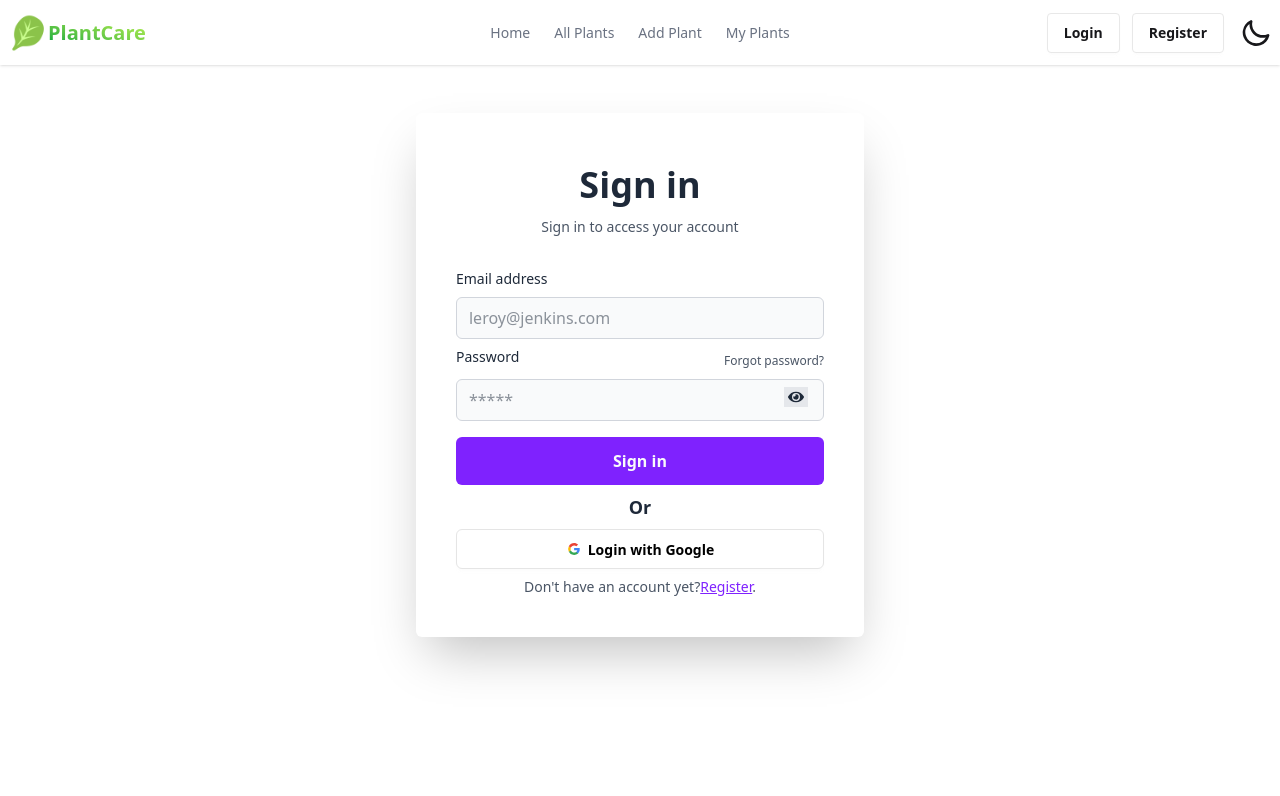
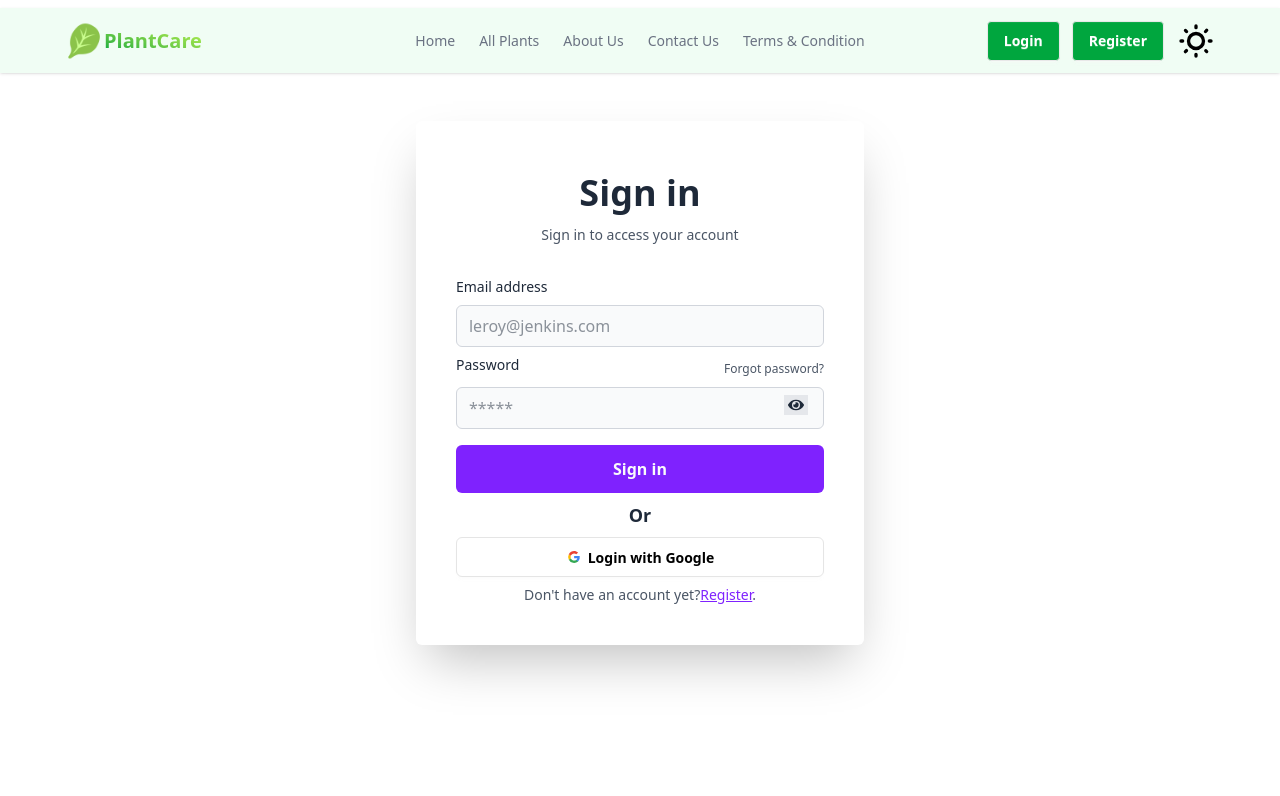
Before and after one commit to atik735/Plant-care-client, a React (Vite) app: page /login in a window 1280 px wide. Shown: the top 796 px of the page. Built offline with nearby package versions, Linux system fonts and the light colour scheme; no server answers.

Commit message:
Modify navbar and created some section

```diff
--- a/src/Components/Navbar.jsx
+++ b/src/Components/Navbar.jsx
@@ -11,13 +11,10 @@ const Navbar = () => {
   const [theme, setTheme] = useState(
     localStorage.getItem("theme") ? localStorage.getItem("theme") : "light"
   );
-  const handleToggle = (e) => {
-    if (e.target.checked) {
-      setTheme("dark");
-    } else {
-      setTheme("light");
-    }
+const handleToggle = () => {
+  setTheme(prev => (prev === "light" ? "dark" : "light"));
 };
+
   useEffect(() => {
     localStorage.setItem("theme", theme);
     const localThem = localStorage.getItem("theme");
@@ -49,36 +46,52 @@ const Navbar = () => {
     	const links = <>
 	<li><NavLink to='/' className={({ isActive }) =>
           isActive
-            ? "text-green-600 font-bold"
-            : "text-gray-500"
+            ? "text-white bg-green-600 hover:bg-green-700 font-bold"
+            : "text-gray-500 font-medium"
         }
 >Home</NavLink></li>
 	<li><NavLink to='/allplants' className={({ isActive }) =>
           isActive
-            ? "text-green-600 font-bold"
-            : "text-gray-500"
+            ? "text-white bg-green-600 hover:bg-green-700 font-bold"
+            : "text-gray-500 font-medium"
         }
 >All Plants</NavLink></li>
+	<li><NavLink to='/aboutUs' className={({ isActive }) =>
+          isActive
+            ? "text-white bg-green-600 hover:bg-green-700 font-bold"
+            : "text-gray-500 font-medium"
+        }
+>About Us</NavLink></li>
+	<li><NavLink to='/contactUs' className={({ isActive }) =>
+          isActive
+            ? "text-white bg-green-600 hover:bg-green-700 font-bold"
+            : "text-gray-500 font-medium"
+        }
+>Contact Us</NavLink></li>
+	<li><NavLink to='/terms' className={({ isActive }) =>
+          isActive
+            ? "text-white bg-green-600 hover:bg-green-700 font-bold"
+            : "text-gray-500 font-medium"
+        }
+>Terms & Condition</NavLink></li>
 
-	<li><NavLink to='/addplant' className={({ isActive }) =>
+{user && <>
+
+    <li><NavLink to='/dashboard' className={({ isActive }) =>
             isActive
-            ? "text-green-600 font-bold"
-            : "text-gray-500"
+              ? "text-white bg-green-600 hover:bg-green-700 font-bold"
+              : "text-gray-500 font-medium"
           }
->Add Plant</NavLink></li>
+  >Dashboard</NavLink></li>
 
-	<li><NavLink to={`/myplants/email/${user?.email}`} className={({ isActive }) =>
-          isActive
-            ? "text-green-600 font-bold"
-            : "text-gray-500"
+
+</>
 }
->My Plants</NavLink></li>
-
 </>
 
     return (
 
-        <div className="navbar bg-base-100 shadow-sm ">
+        <div className="navbar sticky top-0 mt-2 z-50  bg-green-50 md:px-16 shadow-sm ">
   <div className="navbar-start">
     <div className="dropdown">
       <div tabIndex={0} role="button" className="btn btn-ghost lg:hidden">
@@ -132,10 +145,10 @@ const Navbar = () => {
   </>
 ) : (
   <div className="space-x-3">
-    <Link to="/login" className="btn bg-base-100">
+    <Link to="/login" className="btn text-white bg-green-600 hover:bg-green-700">
       Login
     </Link>
-    <Link to="/register" className="btn bg-base-100">
+    <Link to="/register" className="btn text-white bg-green-600 hover:bg-green-700">
       Register
     </Link>
   </div>
@@ -145,29 +158,31 @@ const Navbar = () => {
             Sign Out
           </button></div>}
 
-<label className="swap ml-1 swap-rotate">
+<label className="swap swap-rotate">
   {/* this hidden checkbox controls the state */}
-          <input type="checkbox" onChange={handleToggle} />
+<input
+  type="checkbox"
+  onChange={handleToggle}
+/>
 
   {/* sun icon */}
   <svg
-            className="swap-on h-8 w-8 fill-current"
+    className="swap-off h-10 w-10"
     xmlns="http://www.w3.org/2000/svg"
-            viewBox="0 0 24 24"
-          >
-            <path d="M5.64,17l-.71.71a1,1,0,0,0,0,1.41,1,1,0,0,0,1.41,0l.71-.71A1,1,0,0,0,5.64,17ZM5,12a1,1,0,0,0-1-1H3a1,1,0,0,0,0,2H4A1,1,0,0,0,5,12Zm7-7a1,1,0,0,0,1-1V3a1,1,0,0,0-2,0V4A1,1,0,0,0,12,5ZM5.64,7.05a1,1,0,0,0,.7.29,1,1,0,0,0,.71-.29,1,1,0,0,0,0-1.41l-.71-.71A1,1,0,0,0,4.93,6.34Zm12,.29a1,1,0,0,0,.7-.29l.71-.71a1,1,0,1,0-1.41-1.41L17,5.64a1,1,0,0,0,0,1.41A1,1,0,0,0,17.66,7.34ZM21,11H20a1,1,0,0,0,0,2h1a1,1,0,0,0,0-2Zm-9,8a1,1,0,0,0-1,1v1a1,1,0,0,0,2,0V20A1,1,0,0,0,12,19ZM18.36,17A1,1,0,0,0,17,18.36l.71.71a1,1,0,0,0,1.41,0,1,1,0,0,0,0-1.41ZM12,6.5A5.5,5.5,0,1,0,17.5,12,5.51,5.51,0,0,0,12,6.5Zm0,9A3.5,3.5,0,1,1,15.5,12,3.5,3.5,0,0,1,12,15.5Z" />
+    viewBox="0 0 24 24">
+    <path
+      d="M5.64,17l-.71.71a1,1,0,0,0,0,1.41,1,1,0,0,0,1.41,0l.71-.71A1,1,0,0,0,5.64,17ZM5,12a1,1,0,0,0-1-1H3a1,1,0,0,0,0,2H4A1,1,0,0,0,5,12Zm7-7a1,1,0,0,0,1-1V3a1,1,0,0,0-2,0V4A1,1,0,0,0,12,5ZM5.64,7.05a1,1,0,0,0,.7.29,1,1,0,0,0,.71-.29,1,1,0,0,0,0-1.41l-.71-.71A1,1,0,0,0,4.93,6.34Zm12,.29a1,1,0,0,0,.7-.29l.71-.71a1,1,0,1,0-1.41-1.41L17,5.64a1,1,0,0,0,0,1.41A1,1,0,0,0,17.66,7.34ZM21,11H20a1,1,0,0,0,0,2h1a1,1,0,0,0,0-2Zm-9,8a1,1,0,0,0-1,1v1a1,1,0,0,0,2,0V20A1,1,0,0,0,12,19ZM18.36,17A1,1,0,0,0,17,18.36l.71.71a1,1,0,0,0,1.41,0,1,1,0,0,0,0-1.41ZM12,6.5A5.5,5.5,0,1,0,17.5,12,5.51,5.51,0,0,0,12,6.5Zm0,9A3.5,3.5,0,1,1,15.5,12,3.5,3.5,0,0,1,12,15.5Z" />
   </svg>
 
   {/* moon icon */}
   <svg
-            className="swap-off h-8 w-8 fill-current"
+    className="swap-on h-10 w-10"
     xmlns="http://www.w3.org/2000/svg"
-            viewBox="0 0 24 24"
-          >
-            <path d="M21.64,13a1,1,0,0,0-1.05-.14,8.05,8.05,0,0,1-3.37.73A8.15,8.15,0,0,1,9.08,5.49a8.59,8.59,0,0,1,.25-2A1,1,0,0,0,8,2.36,10.14,10.14,0,1,0,22,14.05,1,1,0,0,0,21.64,13Zm-9.5,6.69A8.14,8.14,0,0,1,7.08,5.22v.27A10.15,10.15,0,0,0,17.22,15.63a9.79,9.79,0,0,0,2.1-.22A8.11,8.11,0,0,1,12.14,19.73Z" />
+    viewBox="0 0 24 24">
+    <path
+      d="M21.64,13a1,1,0,0,0-1.05-.14,8.05,8.05,0,0,1-3.37.73A8.15,8.15,0,0,1,9.08,5.49a8.59,8.59,0,0,1,.25-2A1,1,0,0,0,8,2.36,10.14,10.14,0,1,0,22,14.05,1,1,0,0,0,21.64,13Zm-9.5,6.69A8.14,8.14,0,0,1,7.08,5.22v.27A10.15,10.15,0,0,0,17.22,15.63a9.79,9.79,0,0,0,2.1-.22A8.11,8.11,0,0,1,12.14,19.73Z" />
   </svg>
 </label>
-
 </div>
 </div>
     );
--- a/src/Components/NewPlants.jsx
+++ b/src/Components/NewPlants.jsx
@@ -7,17 +7,21 @@ const NewPlants = ({plant}) => {
     // console.log(plant);
 
     return (
-            <div key={plant._id} className="card bg-base-100 shadow-md">
+            <div key={plant._id} className="card bg-green-100 shadow-md">
               <figure className="px-6 pt-6">
                 <img
                   src={plant.photo}
                   alt={plant.name}
-                  className="rounded-xl h-48 w-full object-cover"
+                  className="rounded-xl h-48 w-full object-contain"
                 />
               </figure>
               <div className="card-body items-center text-center">
                 <h2 className="card-title text-2xl text-green-600">{plant.name}</h2>
+                <div className='flex gap-2'>
                 <p className="text-sm text-gray-500"><span className='  font-medium text-green-800'>Category : </span>{plant.category}</p>
+                <p className="text-sm text-gray-500"><span className='  font-medium text-green-800'>CareLevel : </span>{plant.careLevel}</p>
+                </div>
+                <p className="text-sm text-gray-500"><span className='text-green-800 font-medium'>Next Watering : </span>{plant.nextWatering}</p>
                 <p className="text-sm text-gray-500"><span className='text-green-800 font-medium'>Watering Frequency : </span>{plant.wateringFrequency}</p>
                 <div className="card-actions mt-4">
                   <Link to={`/details/${plant._id}`}>
--- /dev/null
+++ b/src/Components/Review.jsx
@@ -0,0 +1,106 @@
+import React from "react";
+import Marquee from "react-fast-marquee";
+
+const reviews = [
+  {
+    id: 1,
+    name: "Alice Johnson",
+    profile: "https://randomuser.me/api/portraits/women/1.jpg",
+    reviews:
+      "Amazing service! Highly recommend to everyone.",
+          rating: 4.3,
+  },
+  {
+    id: 2,
+    name: "Bob Smith",
+    profile: "https://randomuser.me/api/portraits/men/2.jpg",
+    reviews:
+      "Professional and timely delivery. Very happy!",
+          rating: 4.4,
+  },
+  {
+    id: 3,
+    name: "Clara Lee",
+    profile: "https://randomuser.me/api/portraits/women/3.jpg",
+    reviews:
+      "Exceeded my expectations in every way.",
+        rating: 4.6,
+  },
+  {
+    id: 4,
+    name: "David Kim",
+    profile: "https://randomuser.me/api/portraits/men/4.jpg",
+    reviews:
+      "Great communication and quality work.",
+    rating: 4.0,
+  },
+  {
+    id: 5,
+    name: "Eva Green",
+    profile: "https://randomuser.me/api/portraits/women/5.jpg",
+    reviews:
+      "Will definitely use again. Five stars!",
+      rating: 4.5
+  },
+];
+
+
+const Review = () => {
+  return (
+    <div className="mt-10 mb-10">
+      <h2 className="text-center text-[3rem] font-bold ">
+            Best Review
+      </h2>
+      {/* grid */}
+        <div
+        className="your-card-classes"   >
+		 <div className="  ">
+        {/*1 */}
+
+      <Marquee pauseOnHover speed={50} gradient={false}>
+        {
+            reviews.map(review =>
+           <div className=" shadow-2xl  flex flex-col w-full  p-6 mx-auto divide-y rounded-md  bg-gradient-to-r from-white via-gray-50 to-stone-100 text-gray-800">
+          <div className="flex justify-between p-4">
+            <div className="flex space-x-4">
+              <div>
+                <img
+                  src={review.profile}
+                  alt=""
+                  className="object-cover w-12 h-12 rounded-full bg-gray-500"
+                />
+              </div>
+              <div>
+                <h4 className="font-bold">{review.name}</h4>
+                <span className="text-xs text-gray-600">2 days ago</span>
+              </div>
+            </div>
+            <div className="flex items-center space-x-2 text-yellow-700">
+              <svg
+                xmlns="http://www.w3.org/2000/svg"
+                viewBox="0 0 512 512"
+                className="w-5 h-5 fill-current"
+              >
+                <path d="M494,198.671a40.536,40.536,0,0,0-32.174-27.592L345.917,152.242,292.185,47.828a40.7,40.7,0,0,0-72.37,0L166.083,152.242,50.176,171.079a40.7,40.7,0,0,0-22.364,68.827l82.7,83.368-17.9,116.055a40.672,40.672,0,0,0,58.548,42.538L256,428.977l104.843,52.89a40.69,40.69,0,0,0,58.548-42.538l-17.9-116.055,82.7-83.368A40.538,40.538,0,0,0,494,198.671Zm-32.53,18.7L367.4,312.2l20.364,132.01a8.671,8.671,0,0,1-12.509,9.088L256,393.136,136.744,453.3a8.671,8.671,0,0,1-12.509-9.088L144.6,312.2,50.531,217.37a8.7,8.7,0,0,1,4.778-14.706L187.15,181.238,248.269,62.471a8.694,8.694,0,0,1,15.462,0L324.85,181.238l131.841,21.426A8.7,8.7,0,0,1,461.469,217.37Z"></path>
+              </svg>
+              <span className="text-xl font-bold">{review.rating}</span>
+            </div>
+          </div>
+          <div className="p-4 space-y-2 text-sm text-gray-600">
+            <p>
+            {review.reviews}
+            </p>
+          </div>
+        </div>
+        )
+    }
+    </Marquee>
+		 </div>
+      </div>
+
+
+    </div>
+  );
+};
+
+export default Review;
--- /dev/null
+++ b/src/Components/TopRated.jsx
@@ -0,0 +1,40 @@
+import React from "react";
+import CountUp from "react-countup";
+
+const cardData = [
+  { id: 1, title: "Happy Clients", count: 300, description: "Satisfied customers" },
+  { id: 2, title: "Projects Completed", count: 596, description: "Delivered projects" },
+  { id: 3, title: "Awards Won", count: 260, description: "Recognized for excellence" },
+];
+
+const Card = ({ title, count, description }) => (
+  <div className="bg-white rounded-lg shadow-lg p-6 w-64 text-center hover:shadow-xl transition-shadow duration-300">
+    <h2 className="text-xl font-semibold mb-3">{title}</h2>
+    <CountUp
+      start={1}
+      end={count}
+      duration={5}  // count second e animate korbe
+      separator=","
+      className="text-4xl font-bold text-green-600 mb-2"
+    />
+    <p className="text-gray-600">{description}</p>
+  </div>
+);
+
+export const TopRatedSection = () => {
+  return (
+    <section className="py-12 mb-5 bg-green-100 text-black rounded-2xl">
+      <h1 className="text-3xl font-bold text-center mb-10">Top Rated</h1>
+      <div className="flex justify-center gap-8 flex-wrap">
+        {cardData.map(({ id, title, count, description }) => (
+          <Card
+            key={id}
+            title={title}
+            count={count}
+            description={description}
+          />
+        ))}
+      </div>
+    </section>
+  );
+};
```
Lines whose indentation alone changed are shown as unchanged.
